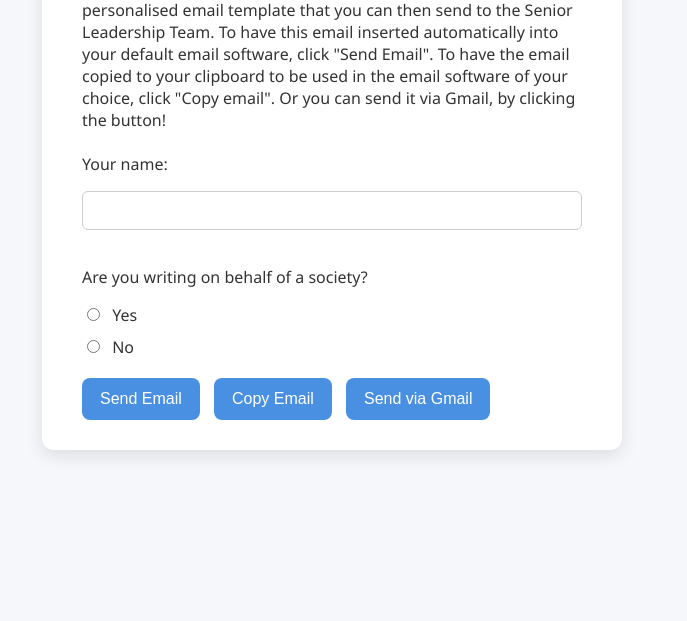
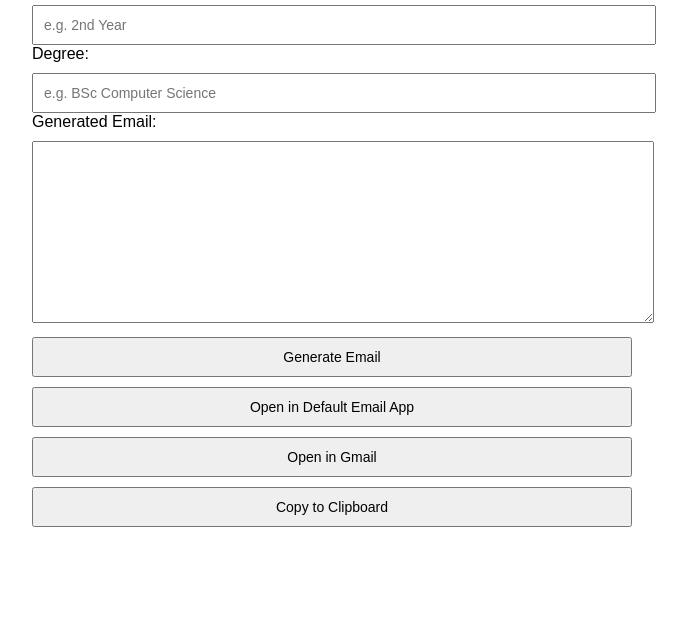
Before and after one commit to JB1917/EmailCampaign, a plain HTML site: page index.html in a window 1280 px wide. Shown: the part 179-800 px from the top of the page, without its empty margins (308-995 px from the left). Drawn offline with Linux system fonts and the light colour scheme.

Commit message:
Update index.html

```diff
--- a/index.html
+++ b/index.html
@@ -1,194 +1,96 @@
 <!DOCTYPE html>
 <html lang="en">
 <head>
-<meta charset="UTF-8">
-<title>Email Campaign Form</title>
+  <meta charset="UTF-8">
+  <title>Email Campaign Tool</title>
+  <style>
+    body {
+      font-family: Arial, sans-serif;
+      max-width: 600px;
+      margin: 40px auto;
+    }
+    input, textarea, button {
+      width: 100%;
+      margin-top: 10px;
+      padding: 10px;
+      font-size: 14px;
+    }
+    button {
+      cursor: pointer;
+    }
+  </style>
+</head>
+<body>
 
-<style>
-/* ===== Global Styles ===== */
-body {
-  font-family: 'Segoe UI', Tahoma, Geneva, Verdana, sans-serif;
-  background: #f5f7fa;
-  color: #333;
-  display: flex;
-  justify-content: center;
-  padding: 40px 20px;
+<h2>Email Campaign Generator</h2>
+
+<label>Name:</label>
+<input type="text" id="name" placeholder="Your name">
+
+<label>Year:</label>
+<input type="text" id="year" placeholder="e.g. 2nd Year">
+
+<label>Degree:</label>
+<input type="text" id="degree" placeholder="e.g. BSc Computer Science">
+
+<label>Generated Email:</label>
+<textarea id="emailBody" rows="10" readonly></textarea>
+
+<button onclick="generateEmail()">Generate Email</button>
+<button onclick="openMailto()">Open in Default Email App</button>
+<button onclick="openGmail()">Open in Gmail</button>
+<button onclick="copyToClipboard()">Copy to Clipboard</button>
+
+<script>
+const recipients = [
+  "will.fearn@icloud.com",
+  "willfearn05@gmail.com",
+  "example3@email.com"
+];
+
+function generateEmail() {
+  const name = document.getElementById("name").value;
+  const year = document.getElementById("year").value;
+  const degree = document.getElementById("degree").value;
+
+  const body = `Dear Sir/Madam,
+
+My name is ${name}, and I am currently a ${year} student studying ${degree}.
+
+I am reaching out to express my interest in potential opportunities.
+
+I would greatly appreciate any information you can provide.
+
+Kind regards,
+${name}`;
+
+  document.getElementById("emailBody").value = body;
 }
 
-form {
-  background: #fff;
-  padding: 30px 40px;
-  border-radius: 12px;
-  box-shadow: 0 6px 18px rgba(0,0,0,0.1);
-  width: 100%;
-  max-width: 500px;
+function openMailto() {
+  const subject = encodeURIComponent("Inquiry from Student");
+  const body = encodeURIComponent(document.getElementById("emailBody").value);
+  const to = recipients.join(",");
+
+  window.location.href = `mailto:${to}?subject=${subject}&body=${body}`;
 }
 
-/* ===== Headings ===== */
-h2 {
-  text-align: center;
-  margin-bottom: 25px;
-  color: #1a1a1a;
+function openGmail() {
+  const subject = encodeURIComponent("Inquiry from Student");
+  const body = encodeURIComponent(document.getElementById("emailBody").value);
+  const to = recipients.join(",");
+
+  const gmailUrl = `https://mail.google.com/mail/?view=cm&fs=1&to=${to}&su=${subject}&body=${body}`;
+  window.open(gmailUrl, "_blank");
 }
 
-/* ===== Inputs ===== */
-input[type="text"] {
-  width: 100%;
-  padding: 10px 12px;
-  margin-top: 6px;
-  margin-bottom: 20px;
-  border-radius: 6px;
-  border: 1px solid #ccc;
-  font-size: 15px;
-  box-sizing: border-box;
-  transition: border 0.3s, box-shadow 0.3s;
-}
-
-input[type="text"]:focus {
-  border-color: #4a90e2;
-  box-shadow: 0 0 5px rgba(74,144,226,0.4);
-  outline: none;
-}
-
-/* ===== Radio Buttons ===== */
-label {
-  display: block;
-  margin-bottom: 10px;
-  font-weight: 500;
-}
-
-input[type="radio"] {
-  margin-right: 8px;
-}
-
-/* ===== Buttons ===== */
-button {
-  background: #4a90e2;
-  color: #fff;
-  border: none;
-  border-radius: 8px;
-  padding: 12px 18px;
-  font-size: 16px;
-  cursor: pointer;
-  transition: background 0.3s, transform 0.2s;
-  margin-top: 10px;
-  margin-right: 10px;
-}
-
-button:hover {
-  background: #357ABD;
-  transform: translateY(-2px);
-}
-
-button:active {
-  transform: translateY(0);
-}
-
-/* ===== Society input toggle ===== */
-.hidden {
-  display: none;
-  margin-top: 10px;
-}
-
-/* ===== Responsive ===== */
-@media (max-width: 500px) {
-  form {
-    padding: 25px 20px;
-  }
-  button {
-    width: 100%;
-    margin-right: 0;
-    margin-bottom: 10px;
-  }
-}
-</style>
-
-<script>
-function toggleSocietyInput() {
-  const yes = document.getElementById("society_yes");
-  const box = document.getElementById("society_box");
-  box.style.display = yes.checked ? "block" : "none";
-}
-
-function generateEmailBody() {
-  const name = document.getElementById("name").value;
-  const society = document.getElementById("society_name").value;
-
-  let body = "Dear Peter Mathieson,\n\nMy name is " + name;
-  if (society) body += " and I am writing on behalf of " + society;
-  body += ".\n\nI want divestment please :)\n\nThank you,\n" + name;
-
-  return body;
-}
-
-// Opens default email client
-function sendEmailDefault() {
-  const subject = "Divestment";
-  const body = generateEmailBody();
-  const mailto = "mailto:jawbone2289@proton.me" +
-                 "?subject=" + encodeURIComponent(subject) +
-                 "&body=" + encodeURIComponent(body);
-
-  window.location.href = mailto;
-}
-
-// Copy email body to clipboard
-function copyEmailBody() {
-  const body = generateEmailBody();
-  navigator.clipboard.writeText(body)
-    .then(() => alert("Email body copied to clipboard!"))
-    .catch(err => alert("Failed to copy: " + err));
-}
-
-// Optional: Open Gmail compose
-function sendEmailGmail() {
-  const name = document.getElementById("name").value;
-  const society = document.getElementById("society_name").value;
-
-  const to = "jawbone2289@proton.me";
-  const subject = "Divestment";
-  let body = "Dear Peter Mathieson,\n\nMy name is " + name;
-  if (society) body += " and I am writing on behalf of " + society;
-  body += ".\n\nI want divestment please :)\n\nThank you,\n" + name;
-
-  const gmailUrl = "https://mail.google.com/mail/?view=cm&fs=1" +
-                   "&to=" + encodeURIComponent(to) +
-                   "&su=" + encodeURIComponent(subject) +
-                   "&body=" + encodeURIComponent(body);
-
-  window.open(gmailUrl, "_blank");
+function copyToClipboard() {
+  const text = document.getElementById("emailBody");
+  text.select();
+  document.execCommand("copy");
+  alert("Copied to clipboard!");
 }
 </script>
 
-</head>
-
-<body>
-
-<form>
-<h2>Email Campaign Form</h2>
-
-<body> Please input your details into this form, and it will generate a personalised email template that you can then send to the Senior Leadership Team. To have this email inserted automatically into your default email software, click "Send Email". To have the email copied to your clipboard to be used in the email software of your choice, click "Copy email". Or you can send it via Gmail, by clicking the button!</body>
-
-<br></br>
-
-<label for="name">Your name:</label>
-<input type="text" id="name" name="name">
-
-<p>Are you writing on behalf of a society?</p>
-<label><input type="radio" name="society" id="society_yes" onclick="toggleSocietyInput()"> Yes</label>
-<label><input type="radio" name="society" id="society_no" onclick="toggleSocietyInput()"> No</label>
-
-<div id="society_box" class="hidden">
-  <label for="society_name">Which society?</label>
-  <input type="text" id="society_name" name="society_name">
-</div>
-
-<!-- Buttons -->
-<button type="button" onclick="sendEmailDefault()">Send Email</button>
-<button type="button" onclick="copyEmailBody()">Copy Email</button>
-<button type="button" onclick="sendEmailGmail()">Send via Gmail</button>
-
-</form>
-
 </body>
 </html>
```
